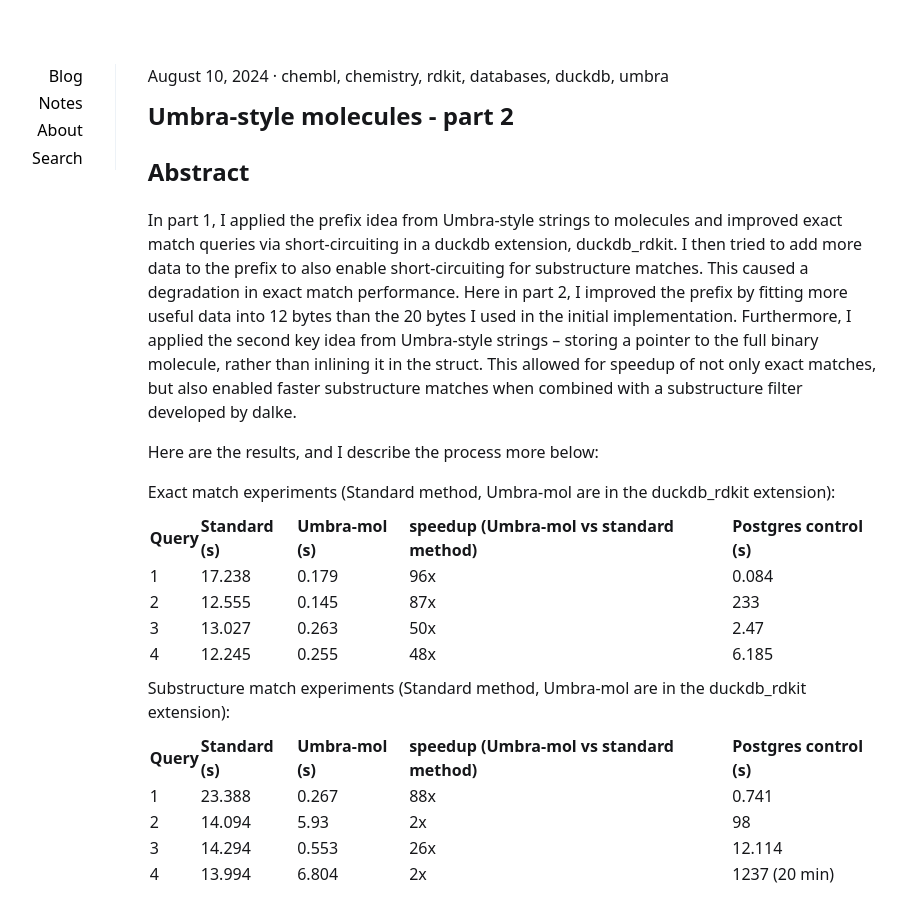
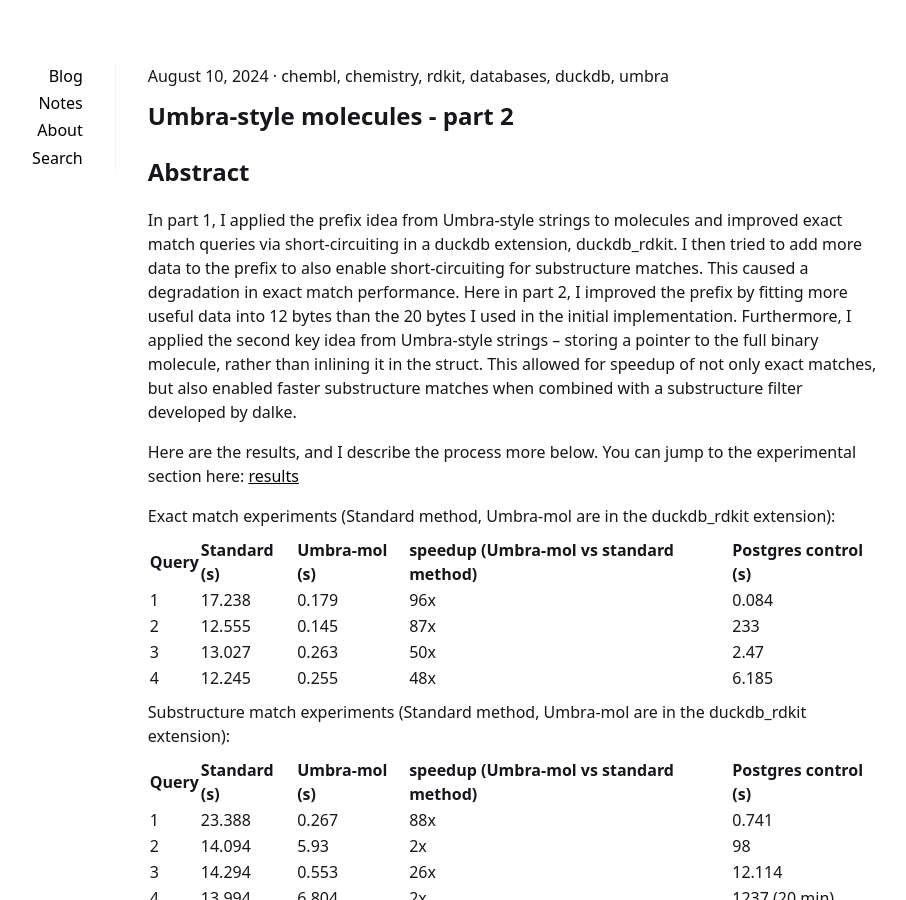
Before and after one commit to bodowd/bodowd.github.io, a Jekyll site: the page built from _posts/2024-08-10-umbra-style-molecules-part-2.md, in a window 1280 px wide and 900 px high. Shown: the whole window, without its empty margins (205-1111 px from the left). Built offline with Jekyll 4.4.1, drawn with Linux system fonts in a browser that asks for light colours; some of the changed text lies outside the part shown.

Commit message:
add jump to experimental results

```diff
--- a/_posts/2024-08-10-umbra-style-molecules-part-2.md
+++ b/_posts/2024-08-10-umbra-style-molecules-part-2.md
@@ -18,7 +18,8 @@ strings -- storing a pointer to the full binary molecule, rather than inlining
 it in the struct. This allowed for speedup of not only exact matches, but also
 enabled faster substructure matches when combined with a substructure filter developed by dalke.
 
-Here are the results, and I describe the process more below:
+Here are the results, and I describe the process more below. You can
+jump to the experimental section here: [results](#results)
 
 Exact match experiments (Standard method, Umbra-mol are in the duckdb_rdkit extension):
 
@@ -351,7 +352,7 @@ an Umbra-mol -> `string_t` -> duckdb internals -> `string_t` -> `umbra_mol_t`
 Now with all the pieces in place, let's see how exact and substructure matches
 perform now that the binary molecule is not inlined into the `umbra_mol_t`.
 
-# Experiments:
+# <a name="results"></a>Experiments
 
 I made up some queries, and for substructure queries, I chose structures from a
 list of substructure queries gathered from real queries that dalke has
```
